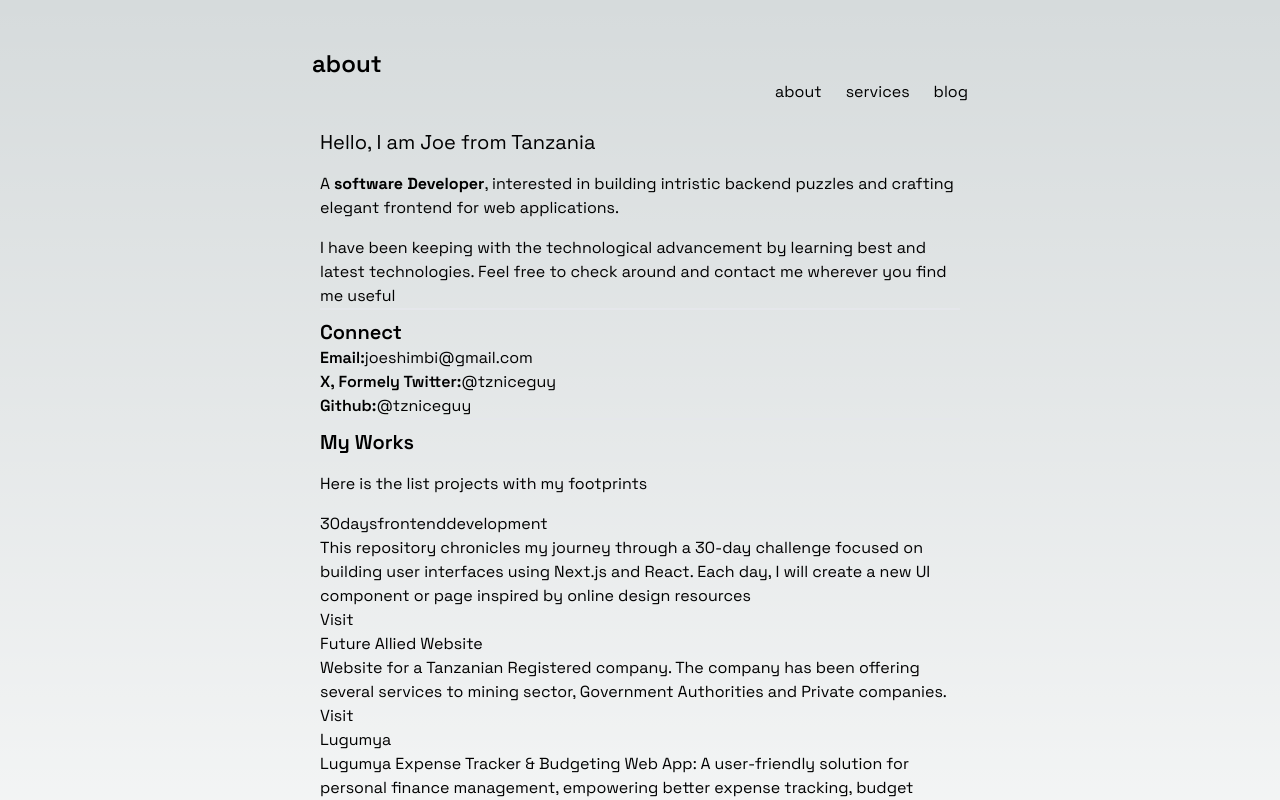
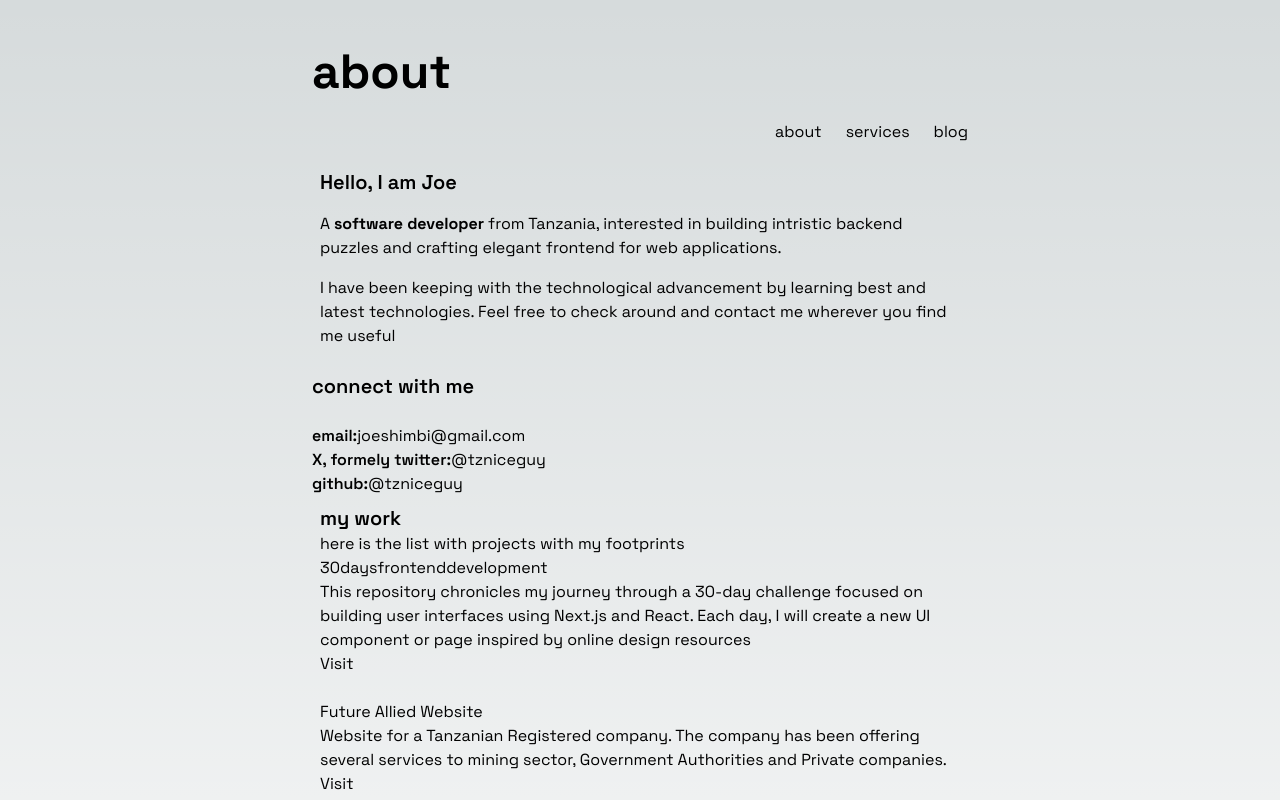
Before and after one commit to tzniceguy/myportifolio, a Next.js app: page / in a window 1280 px wide. Shown: the top 800 px of the page. Built offline with nearby package versions, Linux system fonts and the light colour scheme.

Commit message:
appearance modifications

```diff
--- a/app/components/Contact.tsx
+++ b/app/components/Contact.tsx
@@ -3,19 +3,19 @@ import React from "react";
 
 export default function Contact() {
   return (
-    <div className="border-b-2 m-2">
-      <h2 className="text-xl font-semibold">Connect</h2>
+    <div className="space-y-6">
+      <h2 className="text-xl font-semibold">connect with me</h2>
       <ul>
         <li>
-          <span className="font-semibold">Email:</span>
+          <span className="font-semibold">email:</span>
           <Link href="mailto:joeshimbi@gmail.com">joeshimbi@gmail.com</Link>
         </li>
         <li>
-          <span className="font-semibold">X, Formely Twitter:</span>
+          <span className="font-semibold">X, formely twitter:</span>
           <Link href="x.com/tzniceguy">@tzniceguy</Link>
         </li>
         <li>
-          <span className="font-semibold">Github:</span>
+          <span className="font-semibold">github:</span>
           <Link href="github.com/tzniceguy">@tzniceguy</Link>
         </li>
       </ul>
--- a/app/components/Introduction.tsx
+++ b/app/components/Introduction.tsx
@@ -2,11 +2,12 @@ import React from "react";
 
 export default function Introduction() {
   return (
-    <div className="space-y-4 border-b-2 m-2">
-      <h2 className="text-xl">Hello, I am Joe from Tanzania</h2>
+    <div className="space-y-4 m-2 pb-4">
+      <h2 className="text-xl font-semibold">Hello, I am Joe</h2>
       <p className="">
-        A <strong>software Developer</strong>, interested in building intristic
-        backend puzzles and crafting elegant frontend for web applications.
+        A <strong>software developer</strong> from Tanzania, interested in
+        building intristic backend puzzles and crafting elegant frontend for web
+        applications.
       </p>
       <p className="">
         I have been keeping with the technological advancement by learning best
--- a/app/components/Project.tsx
+++ b/app/components/Project.tsx
@@ -4,7 +4,7 @@ import Link from "next/link";
 
 export default function Project() {
   return (
-    <div>
+    <div className="space-y-6">
       {build.map((build) => (
         <div key={build.title}>
           <h2>{build.title}</h2>
--- a/app/components/Showcase.tsx
+++ b/app/components/Showcase.tsx
@@ -3,10 +3,10 @@ import Project from "./Project";
 
 export default function Showcase() {
   return (
-    <div className="space-y-4 border-b-2 m-2">
-      <h2 className="text-xl font-semibold">My Works</h2>
-      <h2>Here is the list projects with my footprints</h2>
-      <div>
+    <div className="m-2">
+      <h2 className="text-xl font-semibold">my work</h2>
+      <h2>here is the list with projects with my footprints</h2>
+      <div className="space-y-6">
         <Project />
       </div>
     </div>
--- a/app/layout.tsx
+++ b/app/layout.tsx
@@ -18,7 +18,7 @@ export default function RootLayout({
   return (
     <html lang="en">
       <body
-        className={`${space.className} flex min-h-screen flex-col gap-4 md:px-72  dark:bg-gray-900`}
+        className={`${space.className} flex min-h-screen flex-col gap-4 md:px-72  dark:bg-slate-900`}
       >
         <ThemeProvider
           attribute="class"
--- a/app/page.tsx
+++ b/app/page.tsx
@@ -5,10 +5,10 @@ import Contact from "./components/Contact";
 
 export default function Home() {
   return (
-    <main className="flex min-h-screen flex-col gap-4 px-6 py-12 ">
-      <div className="gap-4">
-        <div>
-          <h1 className="font-semibold text-2xl">about</h1>
+    <main className="space-y-6 px-6 py-12 ">
+      <div className="space-y-6">
+        <div className="">
+          <h1 className="font-bold text-3xl md:text-5xl">about</h1>
         </div>
         <NavBar />
       </div>
```
